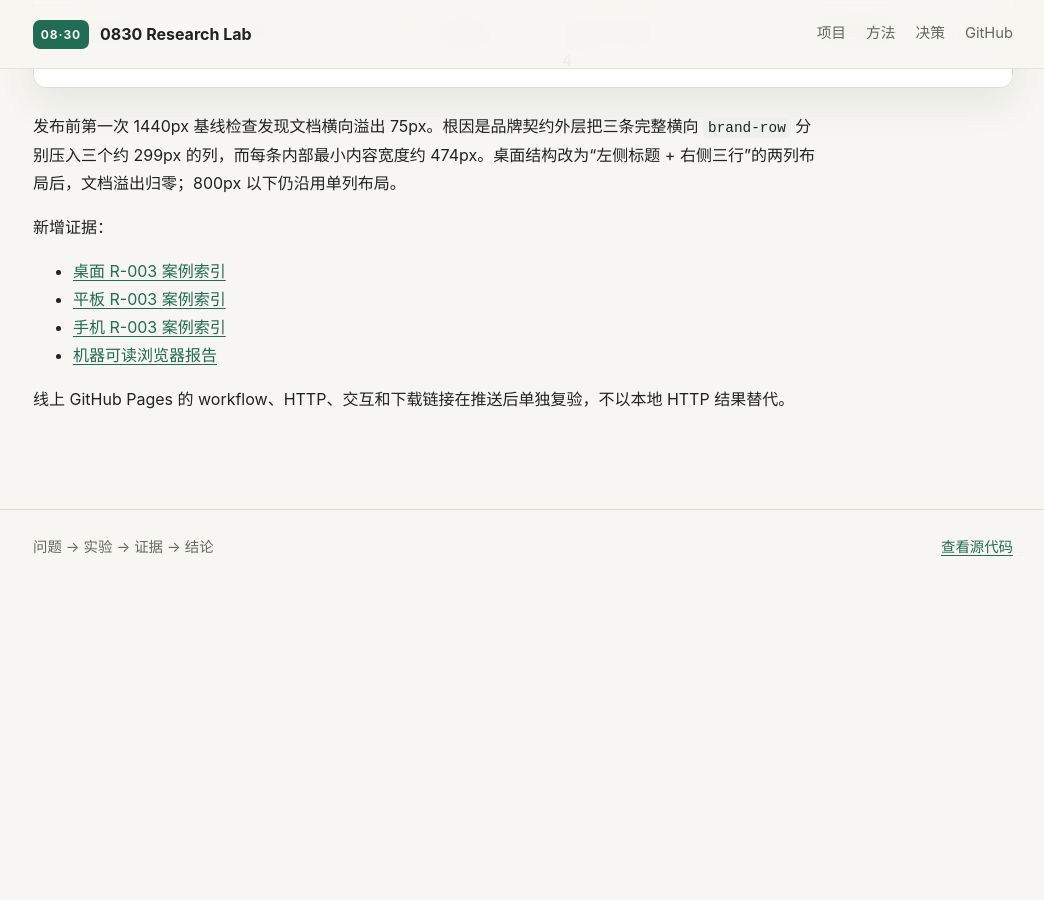
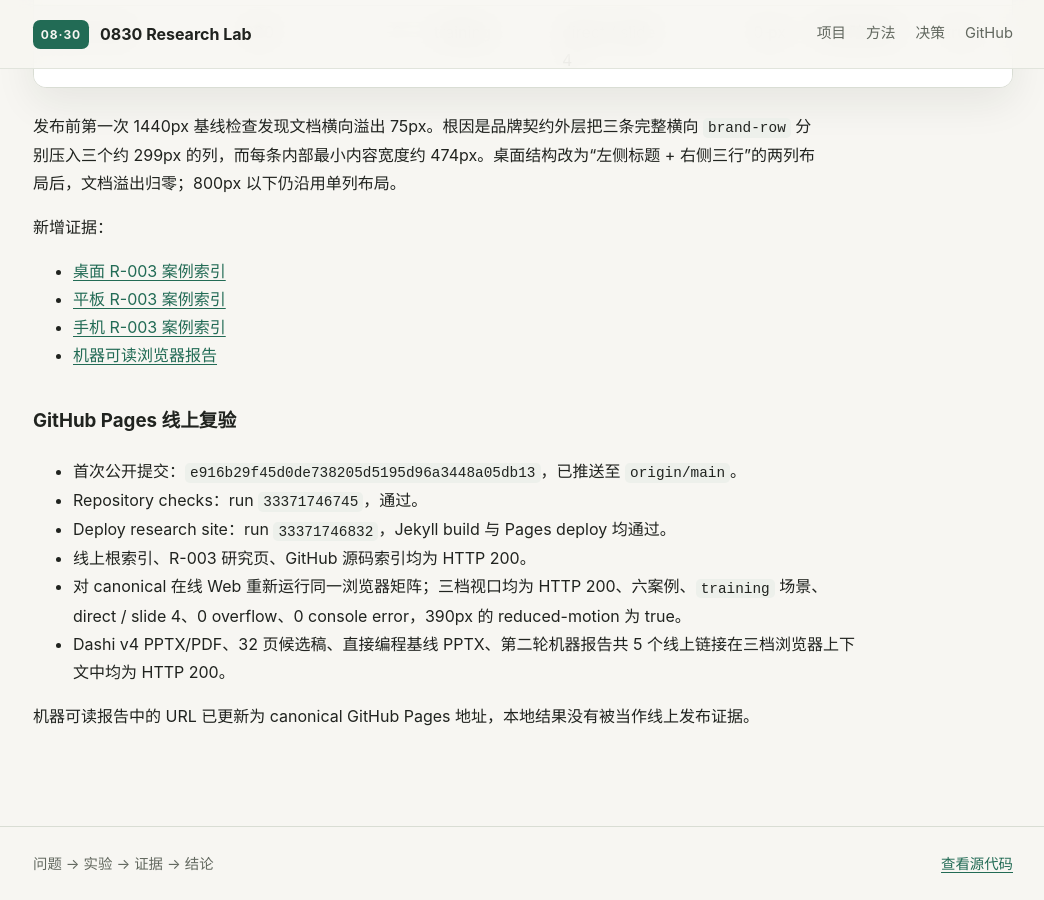
Before and after one commit to yydshly/0830_1_codex_project, a Jekyll site: the page built from projects/dashi-ppt-skill-study/artifacts/frontend-verification.md, in a window 1280 px wide and 900 px high, scrolled down 8739 px. Shown: the whole window, without its empty margins (117-1161 px from the left). Built offline with Jekyll 4.4.1, drawn with Linux system fonts in a browser that asks for light colours; our own code applies the rules of GitHub Pages for plain Markdown files; before the commit the page ends 9323 px from its top, so only the background shows below that.

Commit message:
docs(research): record R-003 online verification

```diff
--- a/projects/dashi-ppt-skill-study/artifacts/frontend-verification.md
+++ b/projects/dashi-ppt-skill-study/artifacts/frontend-verification.md
@@ -217,4 +217,13 @@
 - [手机 R-003 案例索引](frontend-evidence/mobile-r003-release.png)
 - [机器可读浏览器报告](frontend-evidence/real-run-browser-report.json)
 
-线上 GitHub Pages 的 workflow、HTTP、交互和下载链接在推送后单独复验，不以本地 HTTP 结果替代。
+### GitHub Pages 线上复验
+
+- 首次公开提交：`e916b29f45d0de738205d5195d96a3448a05db13`，已推送至 `origin/main`。
+- Repository checks：run `33371746745`，通过。
+- Deploy research site：run `33371746832`，Jekyll build 与 Pages deploy 均通过。
+- 线上根索引、R-003 研究页、GitHub 源码索引均为 HTTP 200。
+- 对 canonical 在线 Web 重新运行同一浏览器矩阵；三档视口均为 HTTP 200、六案例、`training` 场景、direct / slide 4、0 overflow、0 console error，390px 的 reduced-motion 为 true。
+- Dashi v4 PPTX/PDF、32 页候选稿、直接编程基线 PPTX、第二轮机器报告共 5 个线上链接在三档浏览器上下文中均为 HTTP 200。
+
+机器可读报告中的 URL 已更新为 canonical GitHub Pages 地址，本地结果没有被当作线上发布证据。
```
Also changed, not shown: projects/dashi-ppt-skill-study/artifacts/frontend-evidence/README.md (+5 -3 lines), projects/dashi-ppt-skill-study/artifacts/frontend-evidence/real-run-browser-report.json (+17 -17 lines), projects/dashi-ppt-skill-study/artifacts/frontend-handoff.md (+8 -1 lines), projects/dashi-ppt-skill-study/docs/frontend-coverage.md (+2 -2 lines), projects/dashi-ppt-skill-study/research-log.md (+10 -0 lines), projects/dashi-ppt-skill-study/artifacts/frontend-evidence/desktop-r003-release.png, projects/dashi-ppt-skill-study/artifacts/frontend-evidence/tablet-r003-release.png.
